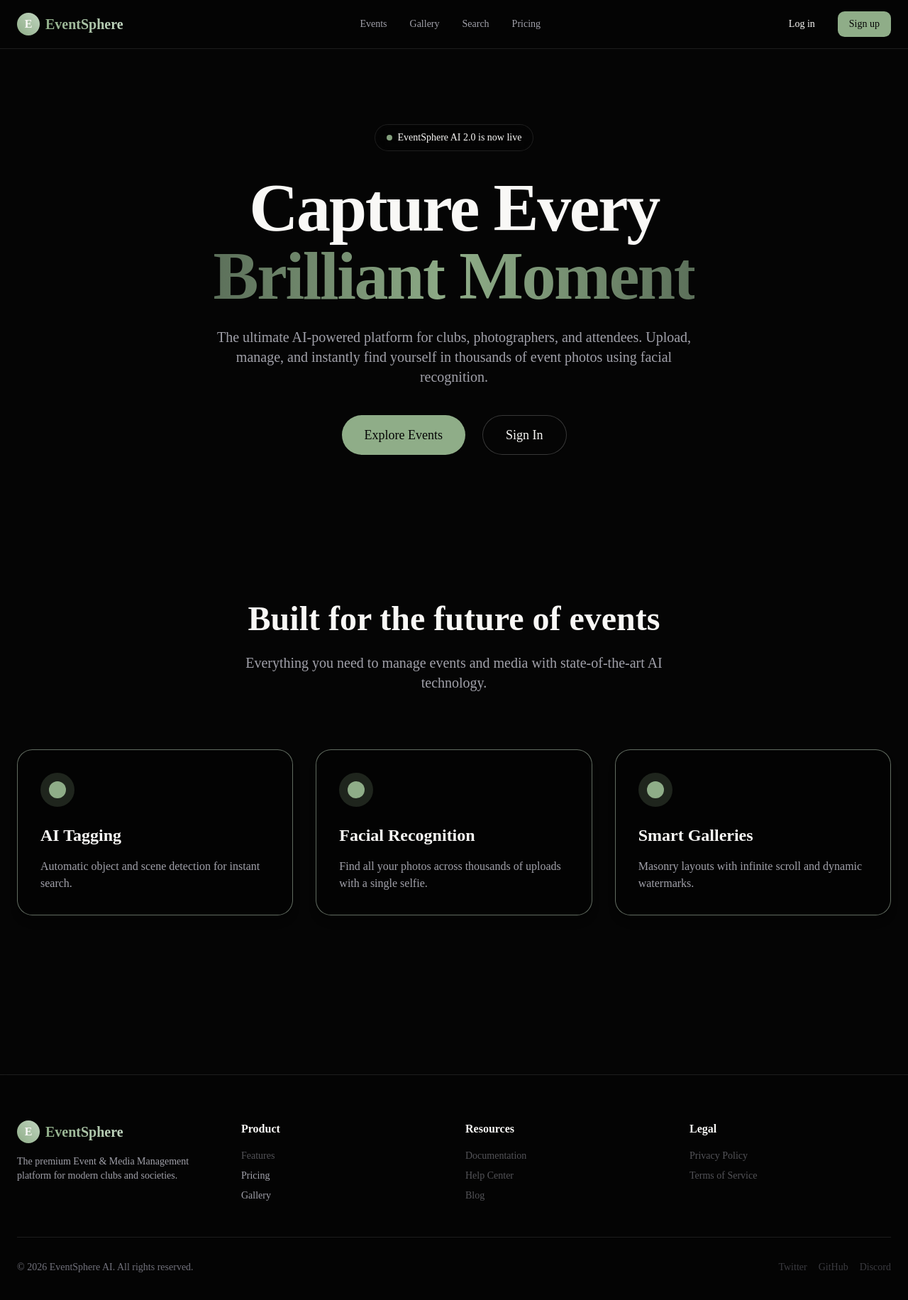
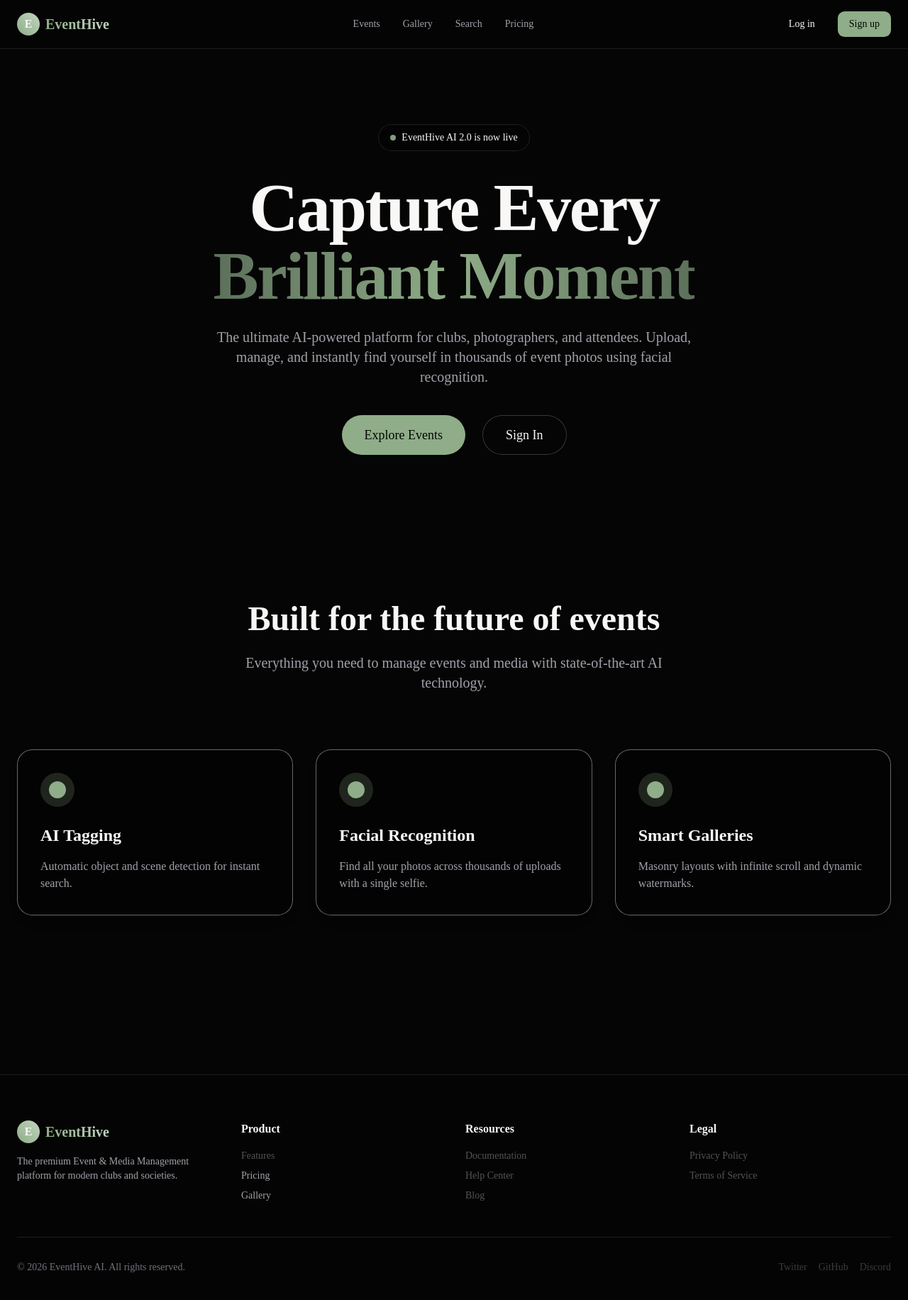
Before and after one commit to ronak-kumar06/eventhive, a Next.js app: page / in a window 1280 px wide. Shown: the top 1832 px of the page at 71% size. Built offline with nearby package versions, Linux system fonts and the light colour scheme; no server answers.

Commit message:
chore: rename app from EventSphere to EventHive across codebase

```diff
--- a/src/app/(auth)/login/page.tsx
+++ b/src/app/(auth)/login/page.tsx
@@ -61,7 +61,7 @@ export default function LoginPage() {
             <span className="text-foreground font-bold text-xl">E</span>
           </Link>
           <h1 className="text-2xl font-bold">Welcome back</h1>
-          <p className="text-muted-foreground text-sm mt-2">Sign in to your EventSphere account</p>
+          <p className="text-muted-foreground text-sm mt-2">Sign in to your EventHive account</p>
         </div>
 
         <form onSubmit={handleSubmit} className="space-y-4">
--- a/src/app/(auth)/register/page.tsx
+++ b/src/app/(auth)/register/page.tsx
@@ -70,7 +70,7 @@ export default function RegisterPage() {
             <span className="text-foreground font-bold text-xl">E</span>
           </Link>
           <h1 className="text-2xl font-bold">Create an account</h1>
-          <p className="text-muted-foreground text-sm mt-2">Join EventSphere AI today</p>
+          <p className="text-muted-foreground text-sm mt-2">Join EventHive AI today</p>
         </div>
 
         <form onSubmit={handleSubmit} className="space-y-4">
--- a/src/app/layout.tsx
+++ b/src/app/layout.tsx
@@ -13,7 +13,7 @@ const inter = Inter({
 });
 
 export const metadata: Metadata = {
-  title: "EventSphere AI",
+  title: "EventHive AI",
   description: "Premium Event & Media Management Platform",
 };
 
--- a/src/app/page.tsx
+++ b/src/app/page.tsx
@@ -19,7 +19,7 @@ export default function Home() {
           className="inline-flex items-center space-x-2 px-4 py-2 rounded-full bg-background/5 border border-white/10 mb-8 backdrop-blur-md"
         >
           <span className="flex h-2 w-2 rounded-full bg-[#8FAD88] animate-pulse" />
-          <span className="text-sm font-medium text-foreground">EventSphere AI 2.0 is now live</span>
+          <span className="text-sm font-medium text-foreground">EventHive AI 2.0 is now live</span>
         </motion.div>
 
         <motion.h1
--- a/src/components/layout/Footer.tsx
+++ b/src/components/layout/Footer.tsx
@@ -11,7 +11,7 @@ export function Footer() {
                 <span className="text-foreground font-bold">E</span>
               </div>
               <span className="text-xl font-bold bg-clip-text text-transparent bg-gradient-to-r from-primary to-[#C1D5C0]">
-                EventSphere
+                EventHive
               </span>
             </Link>
             <p className="text-sm text-muted-foreground">
@@ -47,7 +47,7 @@ export function Footer() {
         </div>
 
         <div className="mt-12 pt-8 border-t border-white/10 flex flex-col md:flex-row justify-between items-center gap-4 text-sm text-zinc-500">
-          <p>© {new Date().getFullYear()} EventSphere AI. All rights reserved.</p>
+          <p>© {new Date().getFullYear()} EventHive AI. All rights reserved.</p>
           <div className="flex space-x-4">
             <span className="opacity-50 cursor-not-allowed">Twitter</span>
             <span className="opacity-50 cursor-not-allowed">GitHub</span>
--- a/src/components/layout/Navbar.tsx
+++ b/src/components/layout/Navbar.tsx
@@ -23,7 +23,7 @@ export function Navbar() {
             <span className="text-foreground font-bold">E</span>
           </div>
           <span className="text-xl font-bold bg-clip-text text-transparent bg-gradient-to-r from-primary to-[#C1D5C0]">
-            EventSphere
+            EventHive
           </span>
         </Link>
 
```
